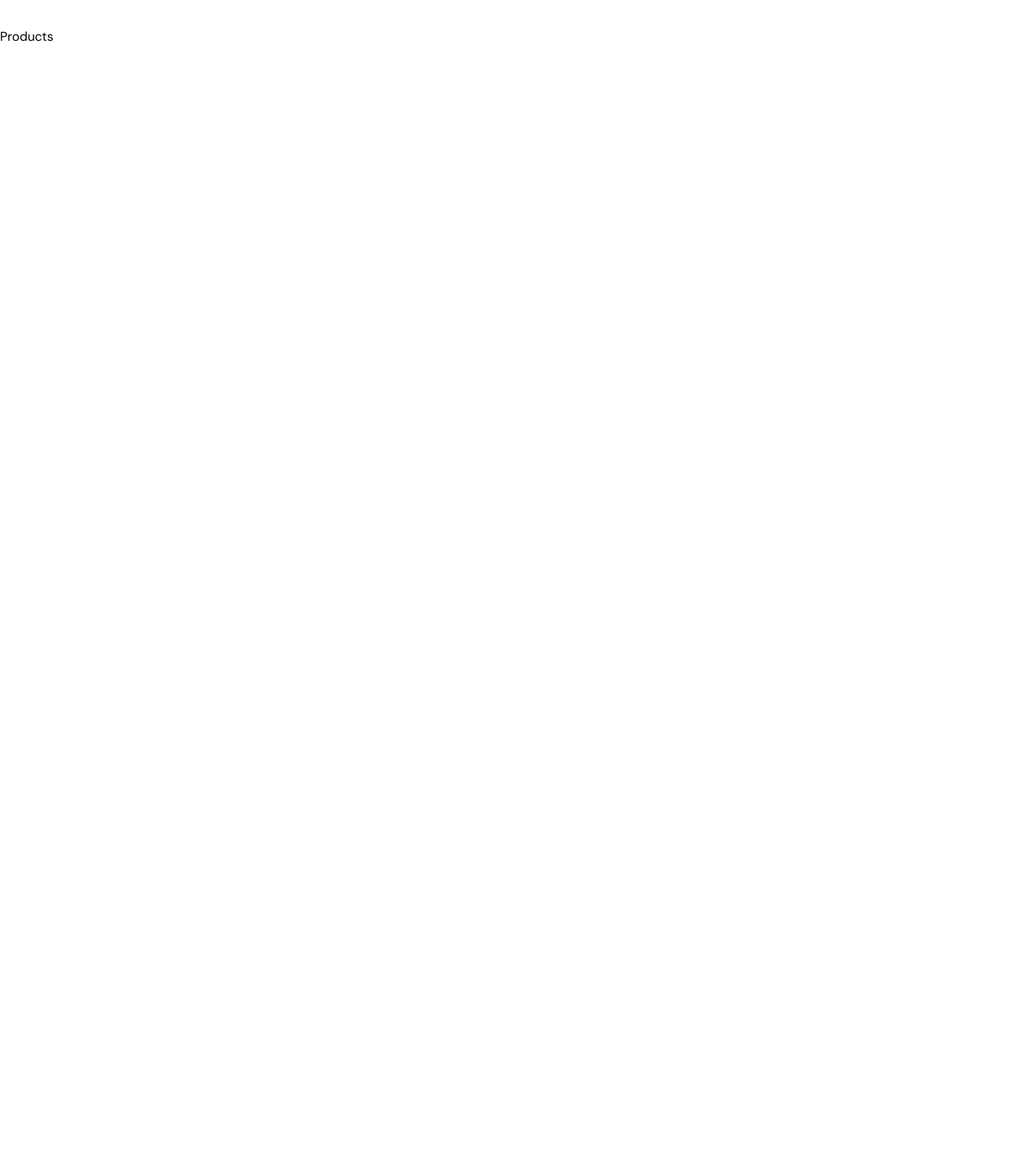
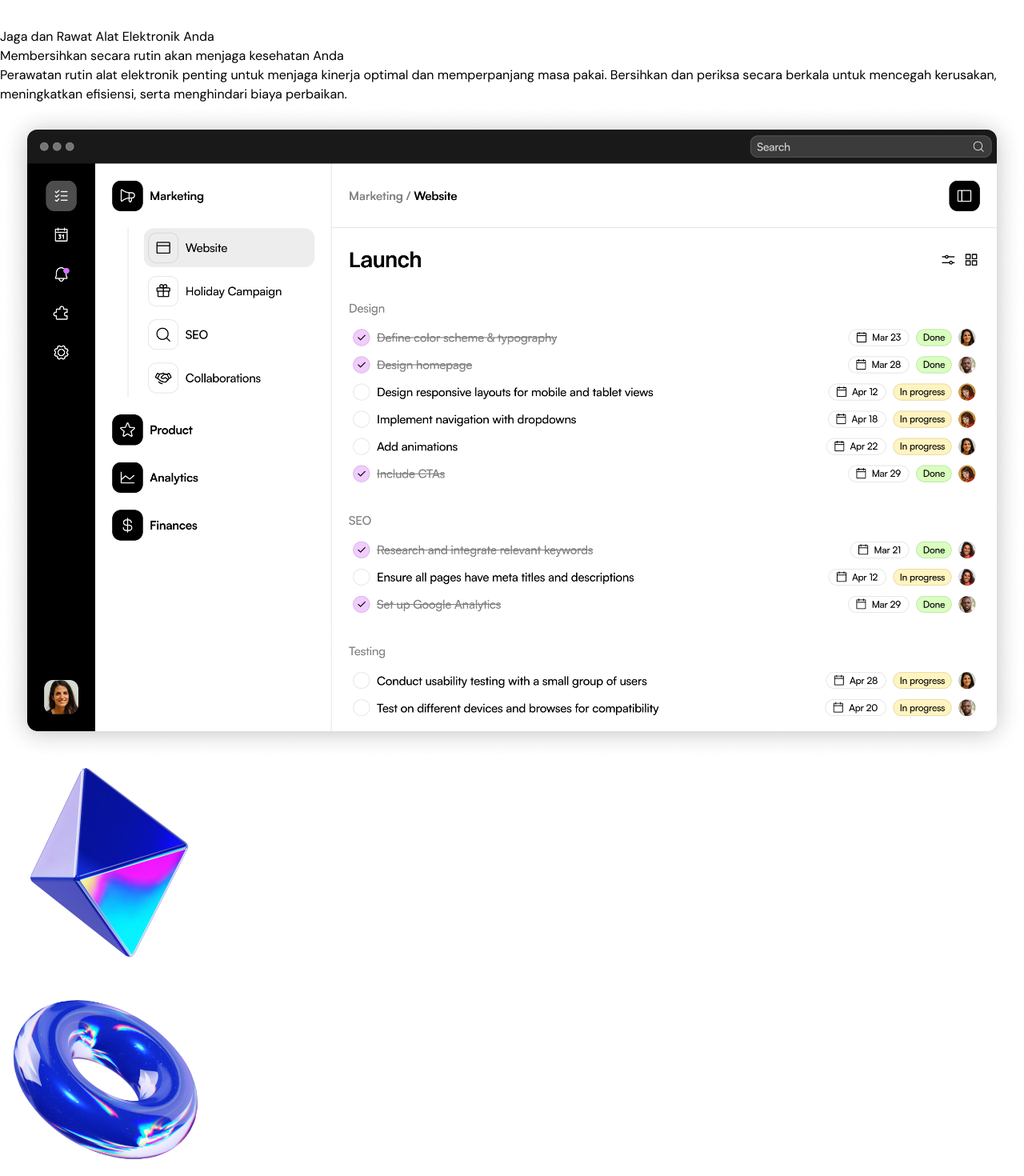
Before and after one commit to msholehhudin/light-landing-page, a Next.js app: page / in a window 1280 px wide. Shown: the part 8300-9770 px from the top of the page at 80% size. Before the commit the page ends 8358 px from the top, so only its background shows below. Built offline with nearby package versions, Linux system fonts and the light colour scheme.

Commit message:
feat: :zap: Section Product Showcase Dummy data

```diff
--- a/src/sections/ProductShowcase.tsx
+++ b/src/sections/ProductShowcase.tsx
@@ -4,5 +4,39 @@ import tubeImg from "@/assets/tube.png";
 import pyramidImg from "@/assets/pyramid.png";
 
 export const ProductShowcase = () => {
-  return <>Products</>;
+  return (
+    <section className="bg-gradient-to-b from-[#FFFFFF] to-[#D2DCFF] py-24 overflow-x-clip">
+      <div className="container text-center">
+        {/* <div className=" mx-auto"> */}
+        <div className="tag">Jaga dan Rawat Alat Elektronik Anda</div>
+        <h2 className="title text-3xl py-2 md:text-[54px] md:leading-[60px]">
+          Membersihkan secara rutin akan menjaga kesehatan Anda
+        </h2>
+        <p className="desc text-[22px] leading-[30px]">
+          Perawatan rutin alat elektronik penting untuk menjaga kinerja optimal
+          dan memperpanjang masa pakai. Bersihkan dan periksa secara berkala
+          untuk mencegah kerusakan, meningkatkan efisiensi, serta menghindari
+          biaya perbaikan.
+        </p>
+      </div>
+      <div className="relative">
+        <Image src={ProductImg} alt="Product Showcase" className="mt-10 px-3" />
+        <Image
+          src={pyramidImg}
+          alt="Pyramid Img"
+          height={262}
+          width={262}
+          className="hidden md:block absolute -right-36 -top-32"
+        />
+        <Image
+          src={tubeImg}
+          alt="Tube Img"
+          height={262}
+          width={262}
+          className="absolute bottom-24 -left-36 hidden md:block"
+        />
+      </div>
+      {/* </div> */}
+    </section>
+  );
 };
```
